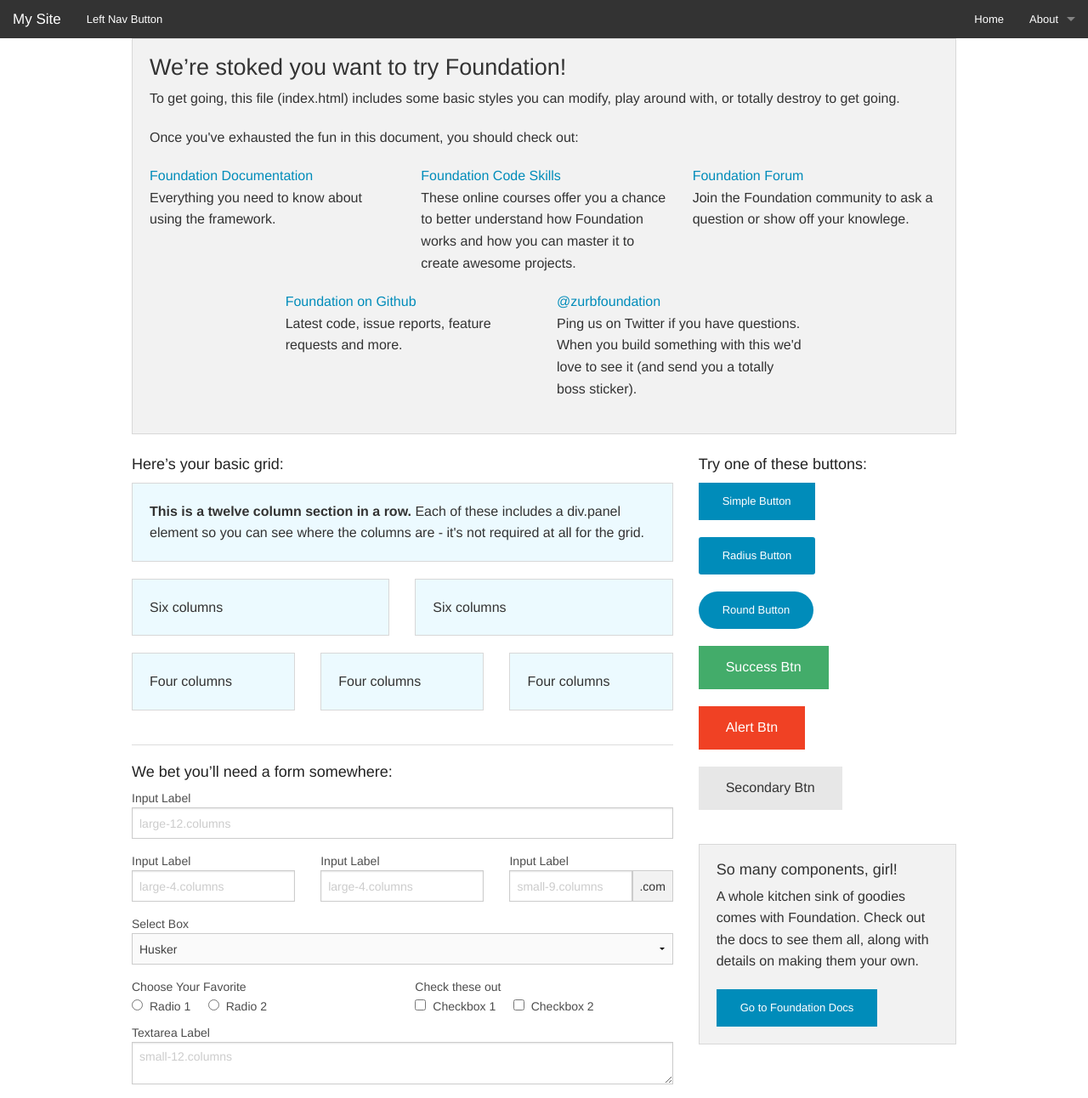
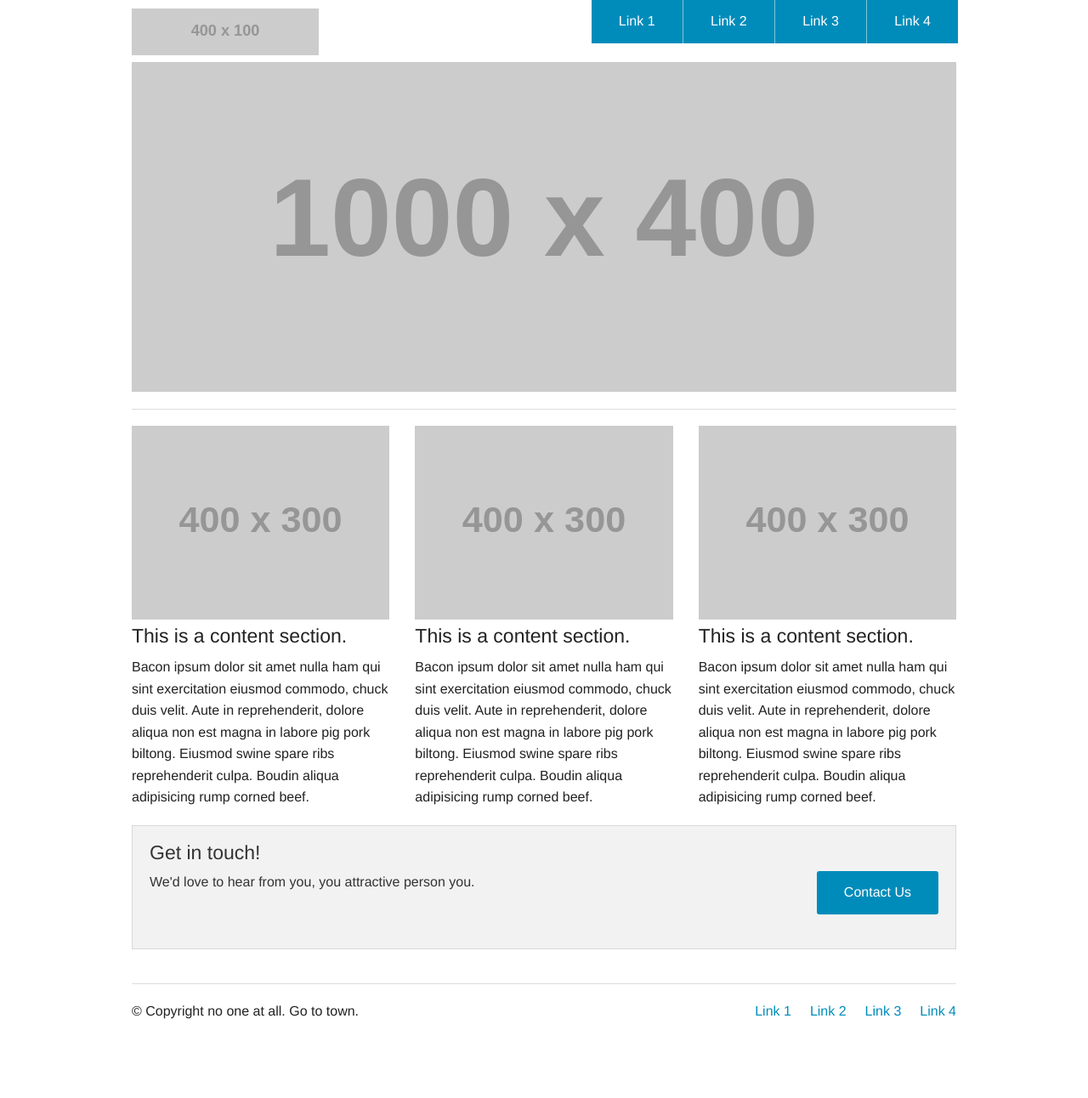
Before and after one commit to drupal-soda/www, a website: page index.html in a window 1280 px wide. Shown: the whole page at 85% size. After the commit the page ends 1223 px from the top, so only its background shows below. Drawn offline with Linux system fonts and the light colour scheme; placeholder pictures from the web are drawn by us.

Commit message:
Autocommit

```diff
--- a/index.html
+++ b/index.html
@@ -9,186 +9,89 @@
   </head>
   <body>
 
-  <nav class="top-bar" data-topbar role="navigation">
-    <ul class="title-area">
-      <li class="name">
-        <h1><a href="#">My Site</a></h1>
-      </li>
-       <!-- Remove the class "menu-icon" to get rid of menu icon. Take out "Menu" to just have icon alone -->
-      <li class="toggle-topbar menu-icon"><a href="#"><span>Menu</span></a></li>
+    <div class="row">
+    <div class="large-3 columns">
+      <h1><img src="http://placehold.it/400x100&text=Logo"/></h1>
+    </div>
+    <div class="large-9 columns">
+      <ul class="right button-group">
+      <li><a href="#" class="button">Link 1</a></li>
+      <li><a href="#" class="button">Link 2</a></li>
+      <li><a href="#" class="button">Link 3</a></li>
+      <li><a href="#" class="button">Link 4</a></li>
       </ul>
-
-    <section class="top-bar-section">
-      <!-- Right Nav Section -->
-      <ul class="right">
-        <li><a href="#">Home</a></li>
-        <li class="has-dropdown">
-          <a href="#">About</a>
-          <ul class="dropdown">
-            <li><a href="#">About</a></li>
-            <li><a href="#">Who is it for</a></li>
-            <li><a href="#">History</a></li>
-            <li><a href="#">Roadmap</a></li>
-          </ul>
-        </li>
-      </ul>
-
-      <!-- Left Nav Section -->
-      <ul class="left">
-        <li><a href="#">Left Nav Button</a></li>
-      </ul>
-    </section>
-  </nav>
+     </div>
+   </div>
 
   <div class="row">
     <div class="large-12 columns">
-        <div class="panel">
-          <h3>We&rsquo;re stoked you want to try Foundation! </h3>
-          <p>To get going, this file (index.html) includes some basic styles you can modify, play around with, or totally destroy to get going.</p>
-          <p>Once you've exhausted the fun in this document, you should check out:</p>
-          <div class="row">
-            <div class="large-4 medium-4 columns">
-              <p><a href="http://foundation.zurb.com/docs">Foundation Documentation</a><br />Everything you need to know about using the framework.</p>
+    <div id="slider">
+      <img src="http://placehold.it/1000x400&text=[ img 1 ]"/>
     </div>
-            <div class="large-4 medium-4 columns">
-              <p><a href="http://zurb.com/university/code-skills">Foundation Code Skills</a><br />These online courses offer you a chance to better understand how Foundation works and how you can master it to create awesome projects.</p>
-            </div>
-            <div class="large-4 medium-4 columns">
-              <p><a href="http://foundation.zurb.com/forum">Foundation Forum</a><br />Join the Foundation community to ask a question or show off your knowlege.</p>
+
+    <hr/>
     </div>
   </div>
+
   <div class="row">
-            <div class="large-4 medium-4 medium-push-2 columns">
-              <p><a href="http://github.com/zurb/foundation">Foundation on Github</a><br />Latest code, issue reports, feature requests and more.</p>
+    <div class="large-4 columns">
+      <img src="http://placehold.it/400x300&text=[img]"/>
+      <h4>This is a content section.</h4>
+      <p>Bacon ipsum dolor sit amet nulla ham qui sint exercitation eiusmod commodo, chuck duis velit. Aute in reprehenderit, dolore aliqua non est magna in labore pig pork biltong. Eiusmod swine spare ribs reprehenderit culpa. Boudin aliqua adipisicing rump corned beef.</p>
     </div>
-            <div class="large-4 medium-4 medium-pull-2 columns">
-              <p><a href="https://twitter.com/ZURBfoundation">@zurbfoundation</a><br />Ping us on Twitter if you have questions. When you build something with this we'd love to see it (and send you a totally boss sticker).</p>
+
+    <div class="large-4 columns">
+      <img src="http://placehold.it/400x300&text=[img]"/>
+      <h4>This is a content section.</h4>
+      <p>Bacon ipsum dolor sit amet nulla ham qui sint exercitation eiusmod commodo, chuck duis velit. Aute in reprehenderit, dolore aliqua non est magna in labore pig pork biltong. Eiusmod swine spare ribs reprehenderit culpa. Boudin aliqua adipisicing rump corned beef.</p>
     </div>
+
+    <div class="large-4 columns">
+      <img src="http://placehold.it/400x300&text=[img]"/>
+      <h4>This is a content section.</h4>
+      <p>Bacon ipsum dolor sit amet nulla ham qui sint exercitation eiusmod commodo, chuck duis velit. Aute in reprehenderit, dolore aliqua non est magna in labore pig pork biltong. Eiusmod swine spare ribs reprehenderit culpa. Boudin aliqua adipisicing rump corned beef.</p>
     </div>
+
+    </div>
+
+<div class="row">
+    <div class="large-12 columns">
+
+      <div class="panel">
+        <h4>Get in touch!</h4>
+
+        <div class="row">
+          <div class="large-9 columns">
+            <p>We'd love to hear from you, you attractive person you.</p>
+          </div>
+          <div class="large-3 columns">
+            <a href="#" class="radius button right">Contact Us</a>
           </div>
         </div>
       </div>
 
+    </div>
+  </div>
+
+  <footer class="row">
+    <div class="large-12 columns">
+      <hr/>
       <div class="row">
-      <div class="large-8 medium-8 columns">
-        <h5>Here&rsquo;s your basic grid:</h5>
-        <!-- Grid Example -->
-
-        <div class="row">
-          <div class="large-12 columns">
-            <div class="callout panel">
-              <p><strong>This is a twelve column section in a row.</strong> Each of these includes a div.panel element so you can see where the columns are - it's not required at all for the grid.</p>
+        <div class="large-6 columns">
+          <p>© Copyright no one at all. Go to town.</p>
+        </div>
+        <div class="large-6 columns">
+          <ul class="inline-list right">
+            <li><a href="#">Link 1</a></li>
+            <li><a href="#">Link 2</a></li>
+            <li><a href="#">Link 3</a></li>
+            <li><a href="#">Link 4</a></li>
+          </ul>
         </div>
       </div>
     </div>
-        <div class="row">
-          <div class="large-6 medium-6 columns">
-            <div class="callout panel">
-              <p>Six columns</p>
-            </div>
-          </div>
-          <div class="large-6 medium-6 columns">
-            <div class="callout panel">
-              <p>Six columns</p>
-            </div>
-          </div>
-        </div>
-        <div class="row">
-          <div class="large-4 medium-4 small-4 columns">
-            <div class="callout panel">
-              <p>Four columns</p>
-            </div>
-          </div>
-          <div class="large-4 medium-4 small-4 columns">
-            <div class="callout panel">
-              <p>Four columns</p>
-            </div>
-          </div>
-          <div class="large-4 medium-4 small-4 columns">
-            <div class="callout panel">
-              <p>Four columns</p>
-            </div>
-          </div>
-        </div>
+  </footer>
 
-        <hr />
-
-        <h5>We bet you&rsquo;ll need a form somewhere:</h5>
-        <form>
-          <div class="row">
-            <div class="large-12 columns">
-              <label>Input Label</label>
-              <input type="text" placeholder="large-12.columns" />
-            </div>
-          </div>
-          <div class="row">
-            <div class="large-4 medium-4 columns">
-              <label>Input Label</label>
-              <input type="text" placeholder="large-4.columns" />
-            </div>
-            <div class="large-4 medium-4 columns">
-              <label>Input Label</label>
-              <input type="text" placeholder="large-4.columns" />
-            </div>
-            <div class="large-4 medium-4 columns">
-              <div class="row collapse">
-                <label>Input Label</label>
-                <div class="small-9 columns">
-                  <input type="text" placeholder="small-9.columns" />
-                </div>
-                <div class="small-3 columns">
-                  <span class="postfix">.com</span>
-                </div>
-              </div>
-            </div>
-          </div>
-          <div class="row">
-            <div class="large-12 columns">
-              <label>Select Box</label>
-              <select>
-                <option value="husker">Husker</option>
-                <option value="starbuck">Starbuck</option>
-                <option value="hotdog">Hot Dog</option>
-                <option value="apollo">Apollo</option>
-              </select>
-            </div>
-          </div>
-          <div class="row">
-            <div class="large-6 medium-6 columns">
-              <label>Choose Your Favorite</label>
-              <input type="radio" name="pokemon" value="Red" id="pokemonRed"><label for="pokemonRed">Radio 1</label>
-              <input type="radio" name="pokemon" value="Blue" id="pokemonBlue"><label for="pokemonBlue">Radio 2</label>
-            </div>
-            <div class="large-6 medium-6 columns">
-              <label>Check these out</label>
-              <input id="checkbox1" type="checkbox"><label for="checkbox1">Checkbox 1</label>
-              <input id="checkbox2" type="checkbox"><label for="checkbox2">Checkbox 2</label>
-            </div>
-          </div>
-          <div class="row">
-            <div class="large-12 columns">
-              <label>Textarea Label</label>
-              <textarea placeholder="small-12.columns"></textarea>
-            </div>
-          </div>
-        </form>
-      </div>
-
-      <div class="large-4 medium-4 columns">
-        <h5>Try one of these buttons:</h5>
-        <p><a href="#" class="small button">Simple Button</a><br/>
-        <a href="#" class="small radius button">Radius Button</a><br/>
-        <a href="#" class="small round button">Round Button</a><br/>
-        <a href="#" class="medium success button">Success Btn</a><br/>
-        <a href="#" class="medium alert button">Alert Btn</a><br/>
-        <a href="#" class="medium secondary button">Secondary Btn</a></p>
-        <div class="panel">
-          <h5>So many components, girl!</h5>
-          <p>A whole kitchen sink of goodies comes with Foundation. Check out the docs to see them all, along with details on making them your own.</p>
-          <a href="http://foundation.zurb.com/docs/" class="small button">Go to Foundation Docs</a>
-        </div>
-      </div>
-    </div>
 
     <script src="bower_components/jquery/dist/jquery.min.js"></script>
     <script src="bower_components/foundation/js/foundation.min.js"></script>
```
Lines whose indentation alone changed are shown as unchanged.
